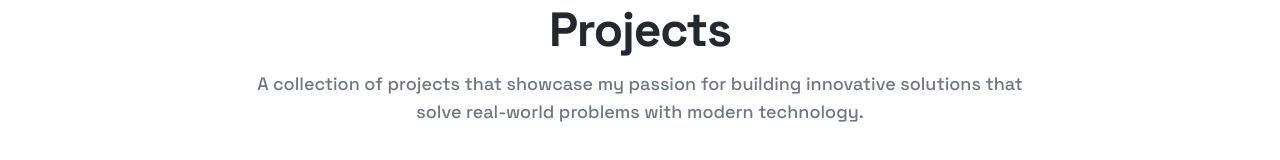
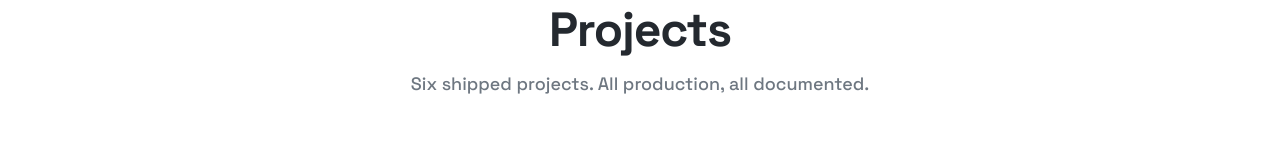
Before and after one commit to aabhiyann/portfolio-abhiyan, a React (Vite) app: page /projects in a window 1280 px wide. Shown: the part 155-315 px from the top of the page. Built offline with nearby package versions, Linux system fonts and the light colour scheme.

Commit message:
style(projects): rewrite page subtitle, remove generic LLM boilerplate

```diff
--- a/src/pages/Projects.tsx
+++ b/src/pages/Projects.tsx
@@ -56,7 +56,7 @@ function Projects() {
           <div className="max-w-7xl mx-auto px-6 md:px-8">
             <SectionTitle
               title="Projects"
-              subtitle="A collection of projects that showcase my passion for building innovative solutions that solve real-world problems with modern technology."
+              subtitle="Six shipped projects. All production, all documented."
             />
 
             <ProjectFilters
```
